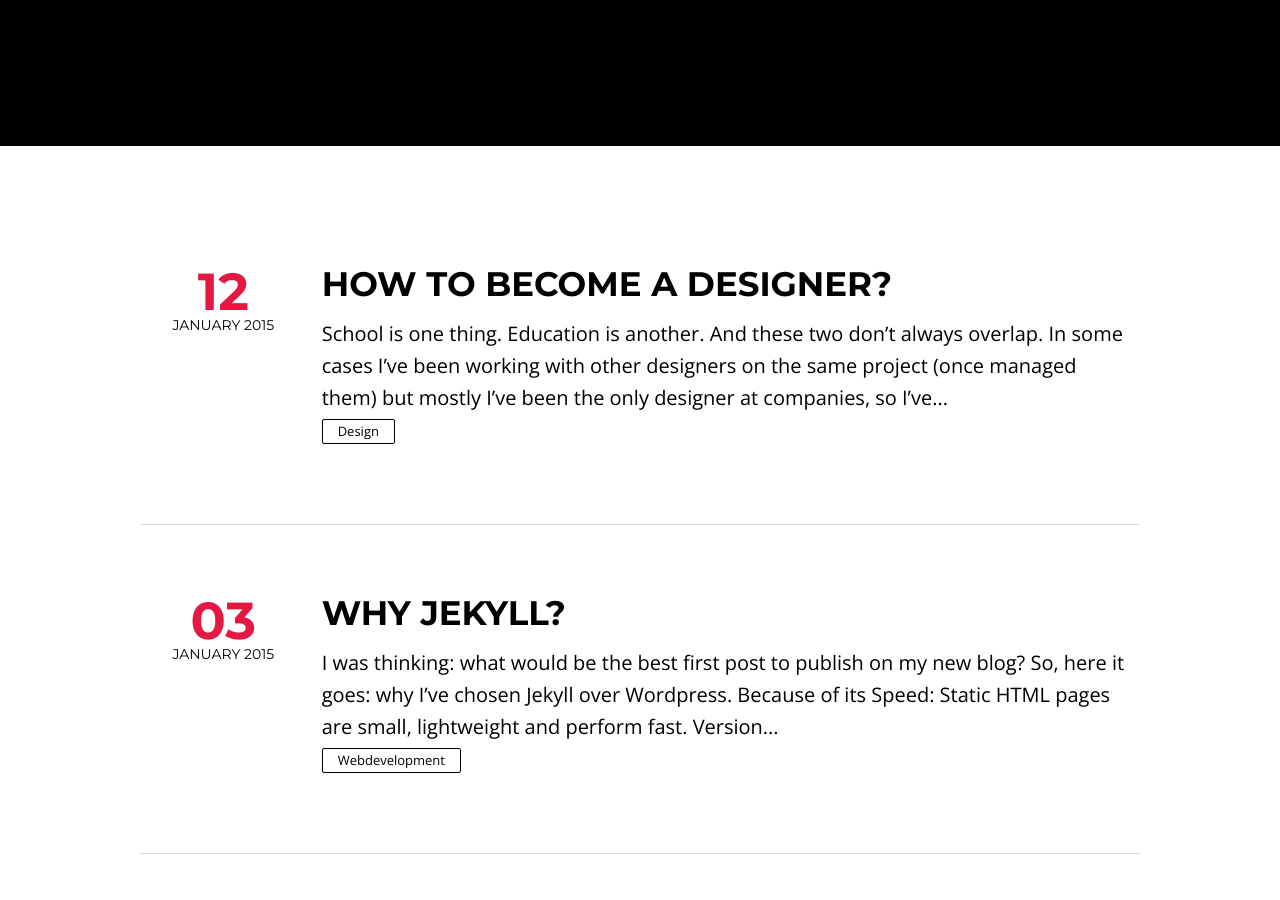
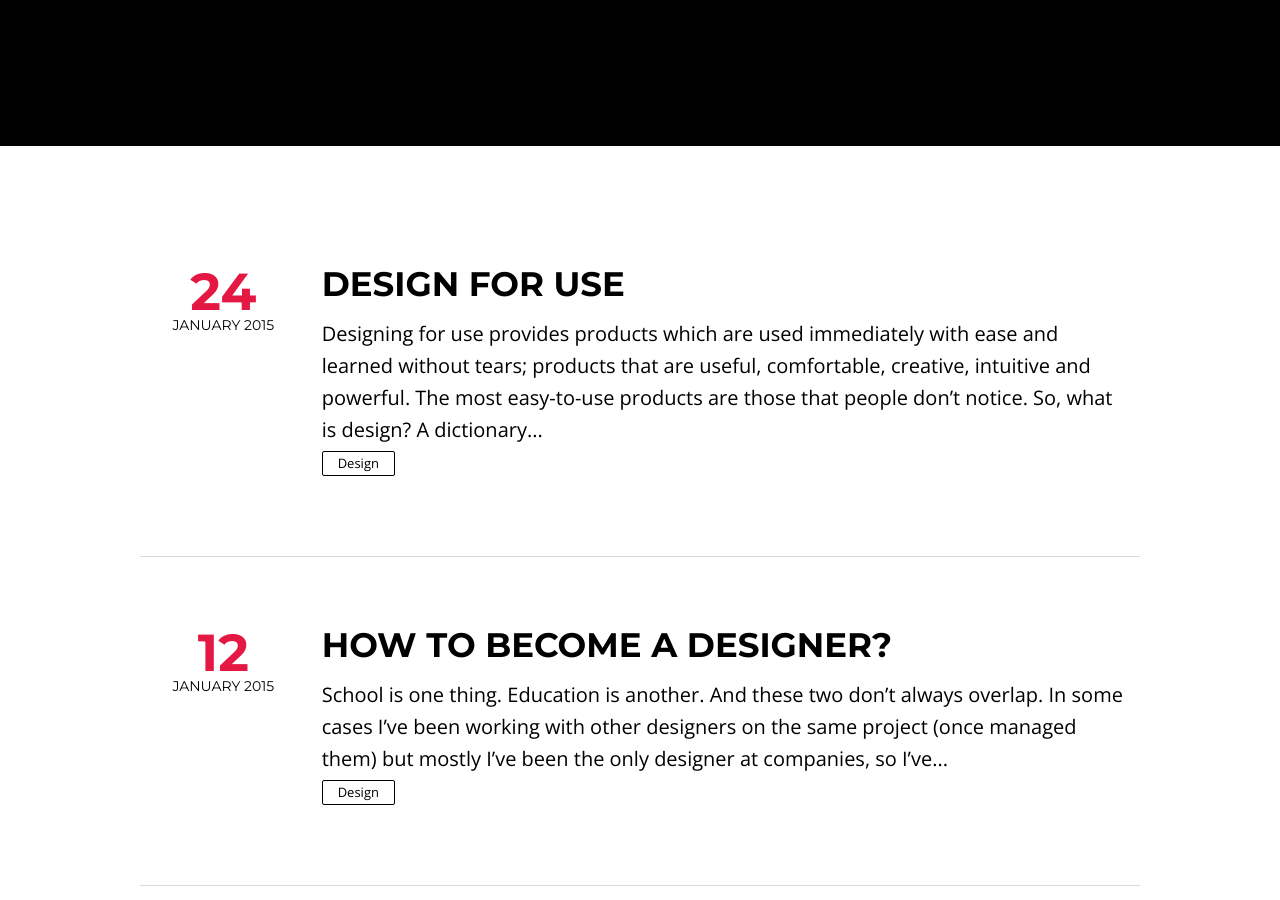
Before and after one commit to nikitisza/nikitisza.github.io, a Jekyll site: the page built from index.html, in a window 1280 px wide and 900 px high, scrolled down 378 px. Built offline with Jekyll 4.4.1, drawn with Linux system fonts in a browser that asks for light colours; nearby versions of some CDN libraries; the list of posts is cut into pages by our own code; some of the changed lines change nothing that is shown.

Commit message:
new blog post

```diff
--- /dev/null
+++ b/_posts/2015-01-24-design-for-use.md
@@ -0,0 +1,78 @@
+---
+layout: post
+title: "Design for use"
+description: Design and usability
+headline:
+modified: 2015-01-24
+category: Design
+tags: UX Design
+imagefeature:
+mathjax:
+chart:
+comments: true
+featured: true
+---
+Designing for use provides products which are used immediately with ease and learned without tears; products that are useful, comfortable, creative, intuitive and powerful. The most easy-to-use products are those that people don’t notice.
+
+###So, what is design?
+
+A dictionary definition of design is as follows:
+> Design is: to work out the structure or form of something, as by making a sketch, outline, pattern or plan; to plan and make something artistically or skilfully; to form or conceive in the mind, invent, create; a plan, sketch, or preliminary drawing; a coherent and purposeful pattern, as opposed to chaos; a finished artistic or decorative creation.
+
+It turns out design is the process of creating an artefact with structure or form which is well-planned, artistic, coherent, useful and purposeful. Here is a simple test that you can always try to see how well your project does. For each statement below, **score it between 1 and 7.** 1 is strongly disagree, 7 is strongly agree.
+
+
+* My project is lacking a clear purpose.
+* My project is lacking a clear usefulness to the user.
+* My project is lacking a clear structure or form.
+* My project is un-artistic.
+* My project is inconsistent or not coherent.
+* My project is not planned.
+* My project is delivering after one design, build cycle.
+
+
+The higher the score, the greater your need to focus on what the use of your project is and what good design is.
+
+###What is usability?
+
+Usability refers to how usable a system is from a user’s point of view. Usability is being able to do the things you want to, not the things you have to. When you see people struggling to use a product, doing things they have to in order to do things they want to, you know that you see badly designed products. Donald A.Norman gives many example in his [book](http://itu.dk/people/miguel/DesignReadings/Readings/!other%20readings/The%20Design%20of%20Everyday%20Things%20-%20Don%20Norman.pdf). He provides examples of everyday products however usability is not only about presentation, but a whole exchange that forms human-computer interaction. Usability is the way of creating great interaction (communication) between two actors, the multimedia web application and the human user. The purpose is to provide efficient, effective and satisfying outcomes for all the stakeholders (anyone who has a stake in the design) for example customers, designers, business, marketing etc. We need to identify and understand both the users’ requirements and the organisation’s goals, and design a usable and useful product for both. Usability can be measured against a number of attributes:
+
+- **Learnability**: the system should be easy to learn, so the user can quickly get some work done.
+
+- **Efficiency**: once users learned the system, they should be able to use it productively.
+
+- **Memorability**: the system should be easy to remember, so the casual user is able to use the system again without having to relearn everything.
+
+- **Errors**: the system should have a low error rate, so the users feel they make progress and are in control, and if they do make errors they should be able to recover from them easily. No catastrophic error.
+
+- **Satisfaction**: the system should be pleasant to use, so users would be satisfied when using it.
+
+- **Control**: users feel they are in control rather than the system controlling them.
+
+- **Skills**: users feel that the system supports, supplements and enhances their skills and expertise, it has respect for users.
+
+- **Privacy**: the system helps users to protect information belonging to them or their clients.
+
+- **Usefulness**: the value that users place on the system, product. How useful is to them.
+
+
+Worth to read Ben Schneidermann’s book about [Designing the user interface](http://sophia.javeriana.edu.co/~cbustaca/HCI_2014_01/documentos/2005_Shneiderman_Designing%20the%20User%20Interface.pdf).
+
+###Why design for use?
+
+User-centered design has the following benefits beside cost benefit:
+
+- **Increased usefulness**: the more useful your product is, the greater the acceptance and the greater the desire the users have to use it.
+
+- **Increased efficiency**: helps users work in the way they want to rather than suffering with a poorly designed product.
+
+- **Improved productivity**: users are more effective and efficient, concentrating on the job rather than the user interface.
+
+- **Fewer errors**: much of human errors can be the result of a badly designed user interface. Truly understanding the way the users are aware of what they see, how they understand it and how they will act can reduce human error.
+
+- **Reduced training time**: consistency, support and reinforcement in a user-sensitive manner can reduce learning time.
+
+- **Improved acceptance**: a quickly accepted interface leads to a product that users trust and enjoy using. Enjoyment reduces stress and reduces the chance of rejection.
+
+
+Every project is different and unique but all requires a well-planned, great user-focused design. So we know by now good design is: the process of making visions come true; makes the business visible to its customers; satisfies both business’ and users’ needs and visions. I’d recommend to read the [source](http://www.amazon.com/User-Centered-Web-Design-John-Cato/dp/0201398605) from John Cato.
--- a/assets/css/post.css
+++ b/assets/css/post.css
@@ -38,6 +38,8 @@ html, body, .notepad-post-container, .notepad-post-header {
   /* based on http://tympanus.net/Development/ArticleIntroEffects/index3.html
   /* -------------------------- */
   /* Delays */ }
+
+
   .post-template .notepad-blog-menu .notepad-mobile-menu a {
     color: white; }
     .post-template .notepad-blog-menu .notepad-mobile-menu a:hover {
```
Also changed, not shown: assets/css/style.css (line endings or trailing spaces).
